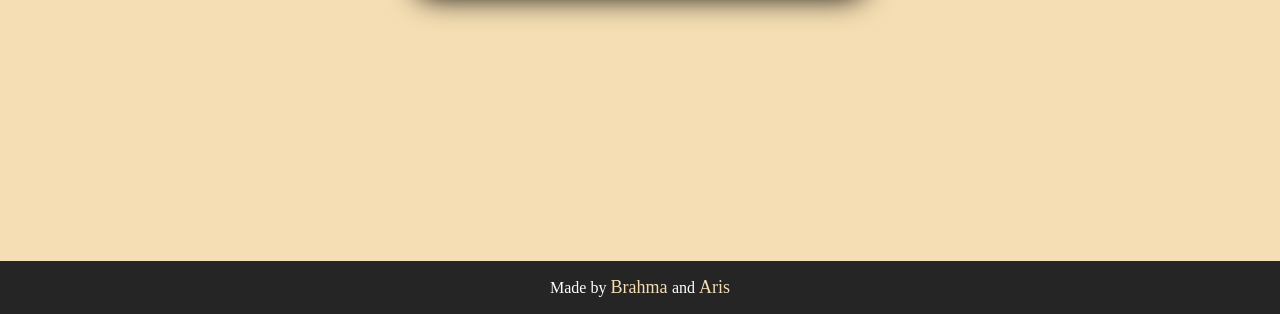
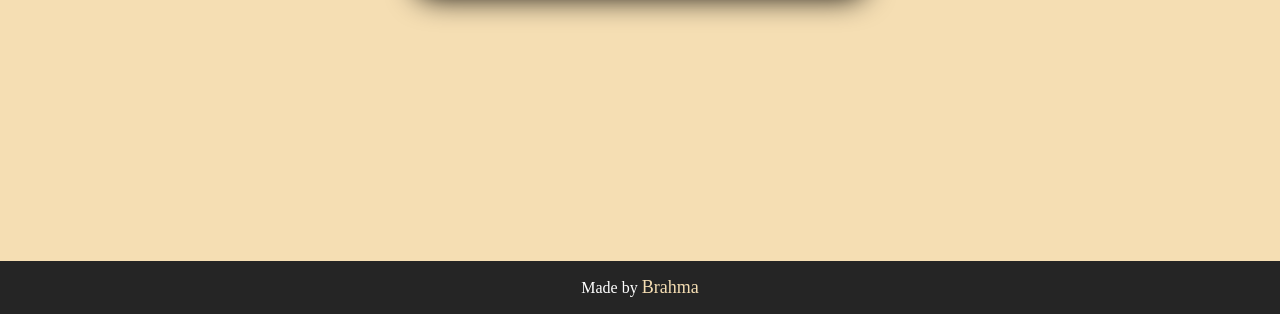
Before and after one commit to BrahmaYatmika/RestauranWebsite, a plain HTML site: page about.html in a window 1280 px wide. Shown: the part 1406-1720 px from the top of the page. Drawn offline with Linux system fonts and the light colour scheme.

Commit message:
Update about.html

```diff
--- a/about.html
+++ b/about.html
@@ -53,7 +53,7 @@
         </div>
     </div>
     <header>
-        <p>Made <span class="hinput"></span> by <a href="froom.html">Brahma </a>and <a href="">Aris</a></p>
+        <p>Made <span class="hinput"></span> by <a href="froom.html">Brahma</a></p>
     </header
     <script src="https://cdn.jsdelivr.net/npm/typed.js@2.0.12"></script>
     <script>
```
